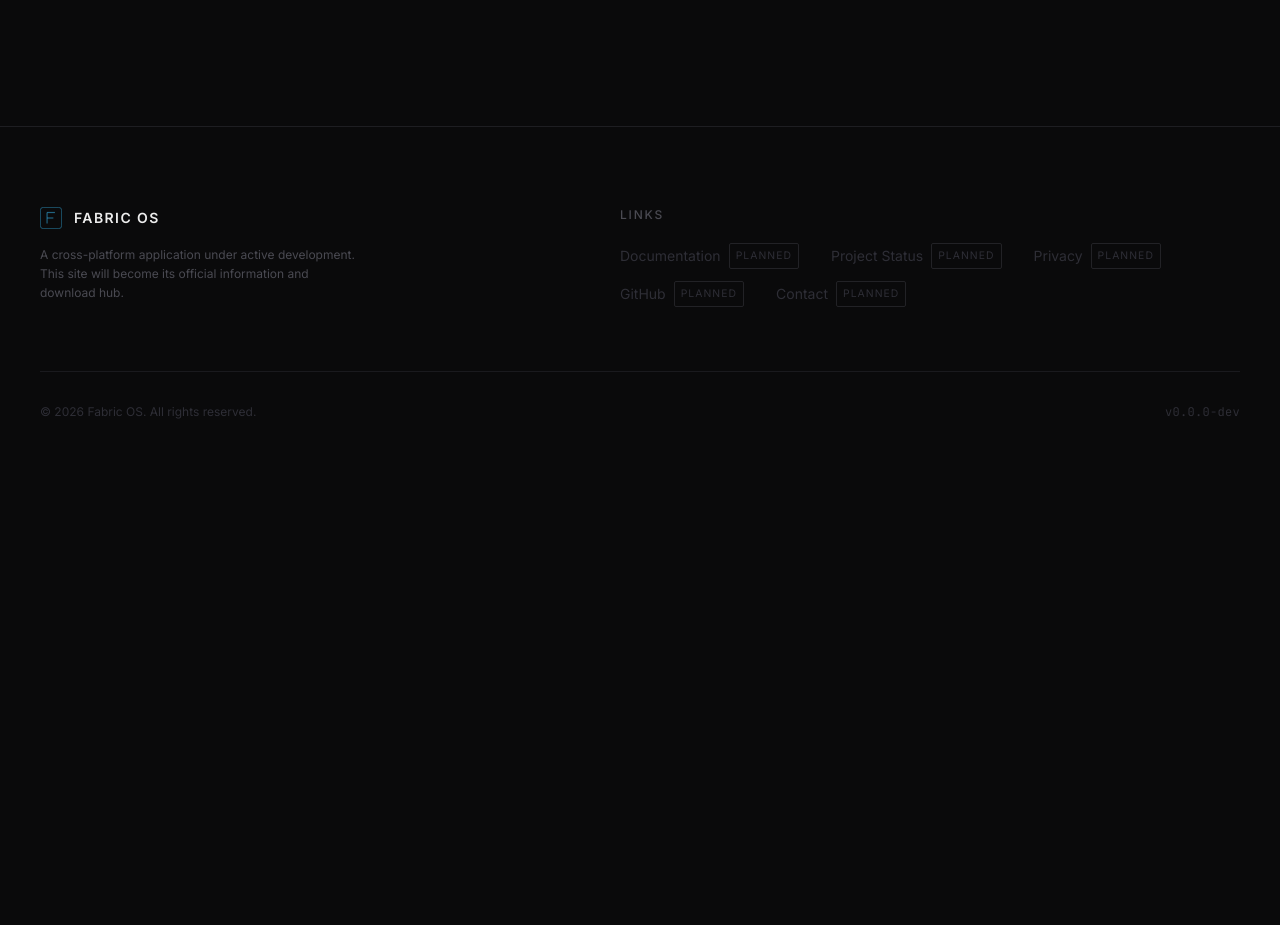
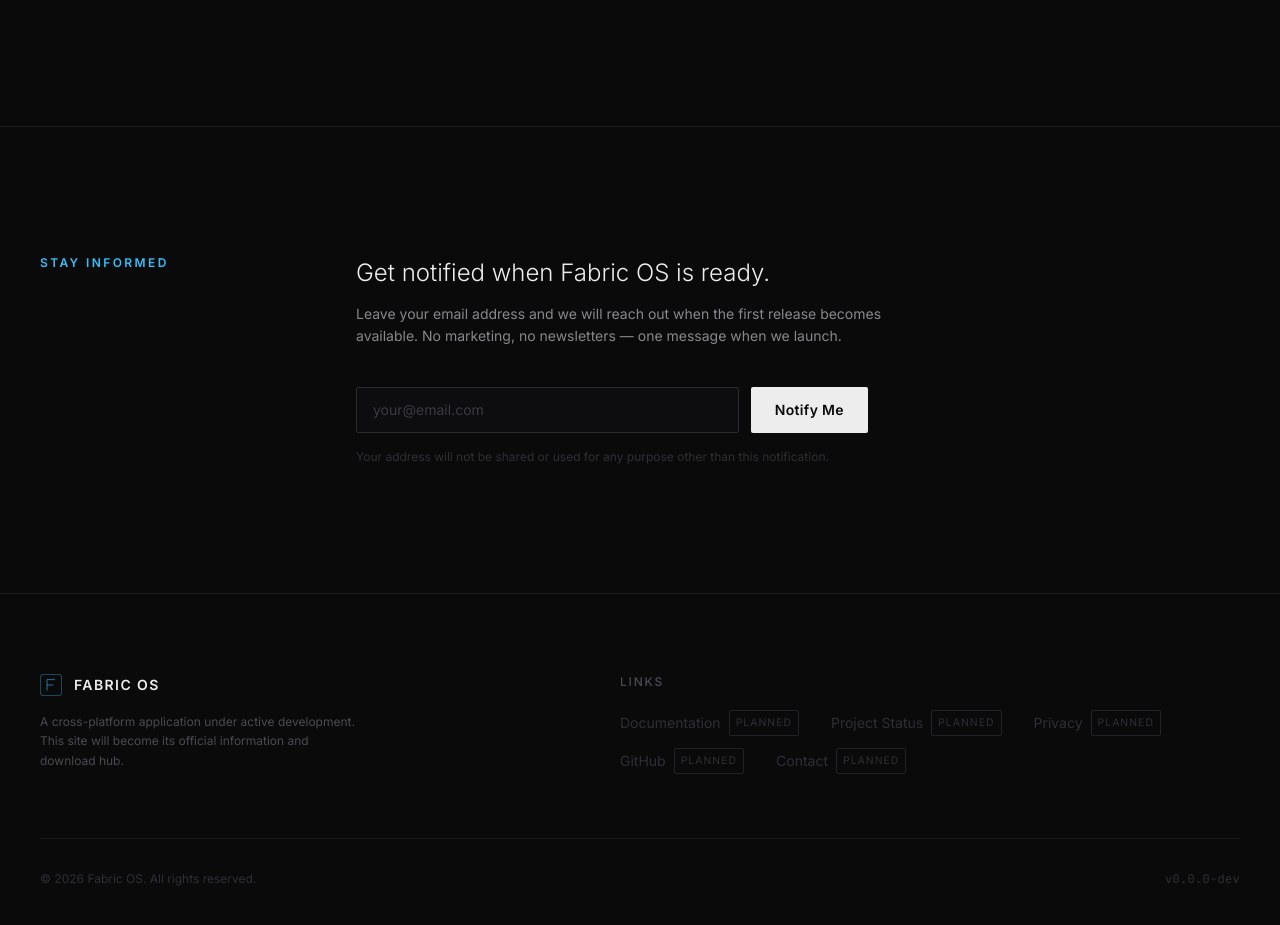
Before and after one commit to tbm898-source/fabric-os-website, a React (Vite) app: page / in a window 1280 px wide. Shown: the part 8021-8946 px from the top of the page. Before the commit the page ends 8521 px from the top, so only its background shows below. Built offline with nearby package versions, Linux system fonts and the light colour scheme; no server answers.

Commit message:
File changes

```diff
--- /dev/null
+++ b/src/components/site/NotifySection.jsx
@@ -0,0 +1,122 @@
+import { useState } from "react";
+import { base44 } from "@/api/base44Client";
+
+export default function NotifySection() {
+  const [email, setEmail] = useState("");
+  const [state, setState] = useState("idle"); // idle | loading | success | error
+  const [errorMsg, setErrorMsg] = useState("");
+
+  const handleSubmit = async (e) => {
+    e.preventDefault();
+    if (!email.trim()) return;
+
+    setState("loading");
+    setErrorMsg("");
+
+    try {
+      // Check for duplicate
+      const existing = await base44.entities.Subscriber.filter({ email: email.trim() });
+      if (existing.length > 0) {
+        setState("success"); // treat as success — already registered
+        return;
+      }
+      await base44.entities.Subscriber.create({ email: email.trim() });
+      setState("success");
+    } catch (err) {
+      setErrorMsg("Something went wrong. Please try again.");
+      setState("error");
+    }
+  };
+
+  return (
+    <section
+      id="notify"
+      className="border-b border-[#1E1E22] py-24 lg:py-32"
+      aria-labelledby="notify-heading"
+    >
+      <div className="max-w-[120rem] mx-auto px-6 lg:px-10">
+        <div className="grid lg:grid-cols-12 gap-8 lg:gap-16 items-start">
+          <div className="lg:col-span-3">
+            <h2
+              id="notify-heading"
+              className="text-xs font-semibold tracking-[0.2em] uppercase text-[#38BDF8]"
+            >
+              Stay Informed
+            </h2>
+          </div>
+
+          <div className="lg:col-span-9">
+            <p className="text-[clamp(1.1rem,2vw,1.5rem)] text-[#EDEDED] leading-[1.5] font-light max-w-2xl mb-3">
+              Get notified when Fabric OS is ready.
+            </p>
+            <p className="text-sm text-[#88888C] leading-[1.6] max-w-xl mb-10">
+              Leave your email address and we will reach out when the first
+              release becomes available. No marketing, no newsletters — one
+              message when we launch.
+            </p>
+
+            {state === "success" ? (
+              <div className="inline-flex items-center gap-3 border border-[#38BDF8]/20 bg-[#38BDF8]/5 px-5 py-4 rounded-sm">
+                <span className="w-2 h-2 rounded-full bg-[#38BDF8] shrink-0" aria-hidden="true" />
+                <p className="text-sm text-[#38BDF8]">
+                  You're on the list. We'll be in touch when we launch.
+                </p>
+              </div>
+            ) : (
+              <form
+                onSubmit={handleSubmit}
+                className="flex flex-col sm:flex-row gap-3 max-w-lg"
+                aria-label="Launch notification sign-up"
+              >
+                <label htmlFor="notify-email" className="sr-only">
+                  Email address
+                </label>
+                <input
+                  id="notify-email"
+                  type="email"
+                  required
+                  value={email}
+                  onChange={(e) => setEmail(e.target.value)}
+                  placeholder="your@email.com"
+                  disabled={state === "loading"}
+                  className="
+                    flex-1 bg-[#0D0D0F] border border-[#2A2A2F] rounded-sm px-4 py-3
+                    text-sm text-[#EDEDED] placeholder-[#3A3A42]
+                    focus-visible:outline-none focus-visible:ring-2 focus-visible:ring-[#38BDF8] focus-visible:ring-offset-2 focus-visible:ring-offset-[#0A0A0B]
+                    disabled:opacity-50 transition-colors duration-200
+                  "
+                />
+                <button
+                  type="submit"
+                  disabled={state === "loading"}
+                  className="
+                    px-6 py-3 bg-[#EDEDED] text-[#0A0A0B]
+                    text-sm font-semibold tracking-wide rounded-sm
+                    hover:bg-white transition-colors duration-200
+                    focus-visible:outline-none focus-visible:ring-2 focus-visible:ring-[#38BDF8] focus-visible:ring-offset-2 focus-visible:ring-offset-[#0A0A0B]
+                    disabled:opacity-50 disabled:cursor-not-allowed
+                    whitespace-nowrap
+                  "
+                  style={{ transitionTimingFunction: "cubic-bezier(0.2,0.8,0.2,1)" }}
+                >
+                  {state === "loading" ? "Saving…" : "Notify Me"}
+                </button>
+              </form>
+            )}
+
+            {state === "error" && (
+              <p className="mt-3 text-xs text-red-400" role="alert">
+                {errorMsg}
+              </p>
+            )}
+
+            <p className="mt-4 text-xs text-[#2E2E36]">
+              Your address will not be shared or used for any purpose other than
+              this notification.
+            </p>
+          </div>
+        </div>
+      </div>
+    </section>
+  );
+}
--- a/src/pages/Home.jsx
+++ b/src/pages/Home.jsx
@@ -8,6 +8,7 @@ import AccessibilitySection from "@/components/site/AccessibilitySection";
 import ProjectSection from "@/components/site/ProjectSection";
 import RoadmapSection from "@/components/site/RoadmapSection";
 import DownloadSection from "@/components/site/DownloadSection";
+import NotifySection from "@/components/site/NotifySection";
 import SiteFooter from "@/components/site/SiteFooter";
 
 export default function Home() {
@@ -24,6 +25,7 @@ export default function Home() {
         <ProjectSection />
         <RoadmapSection />
         <DownloadSection />
+        <NotifySection />
       </main>
       <SiteFooter />
     </div>
```
Also changed, not shown: 1 other file (tests, documents, lock files or other folders).
